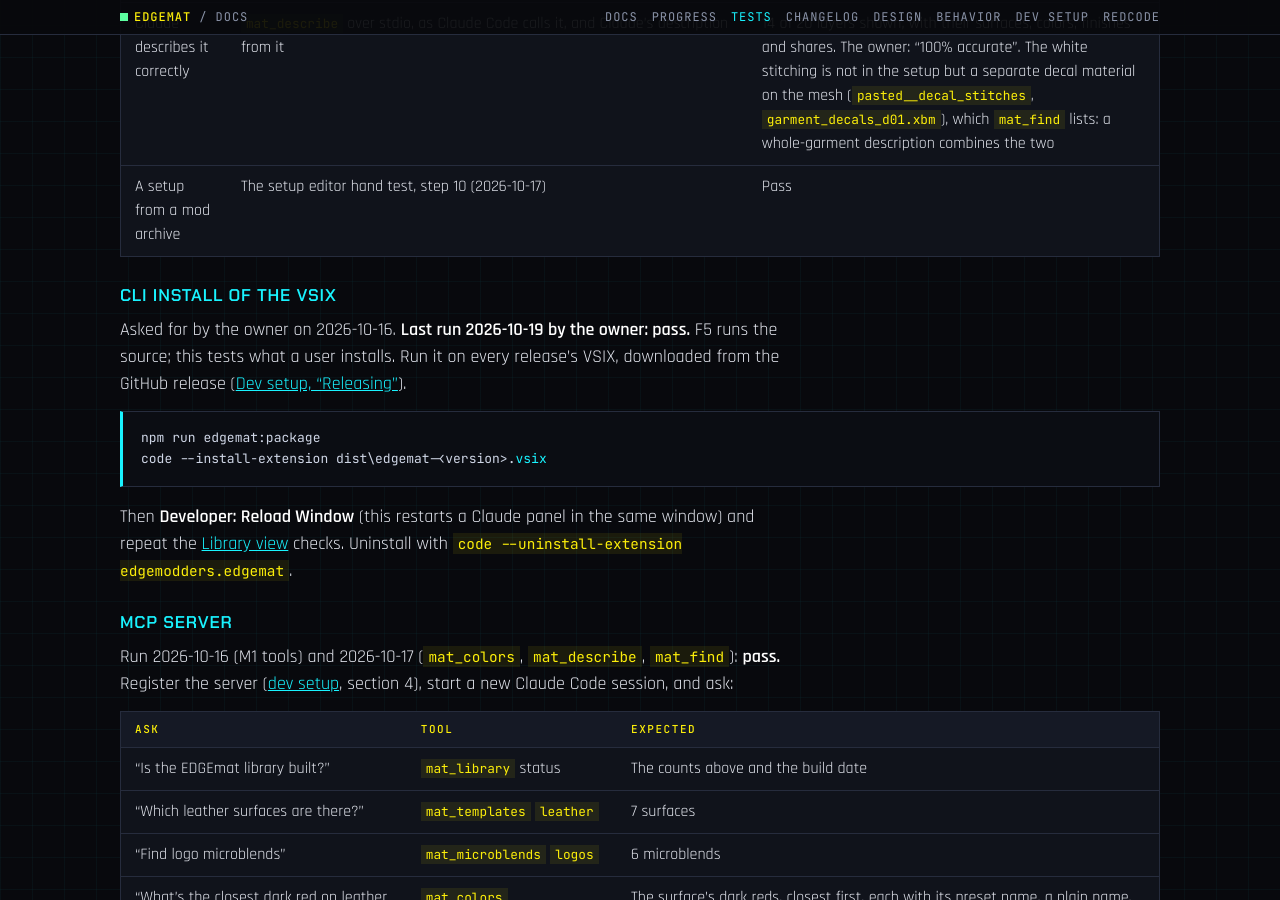
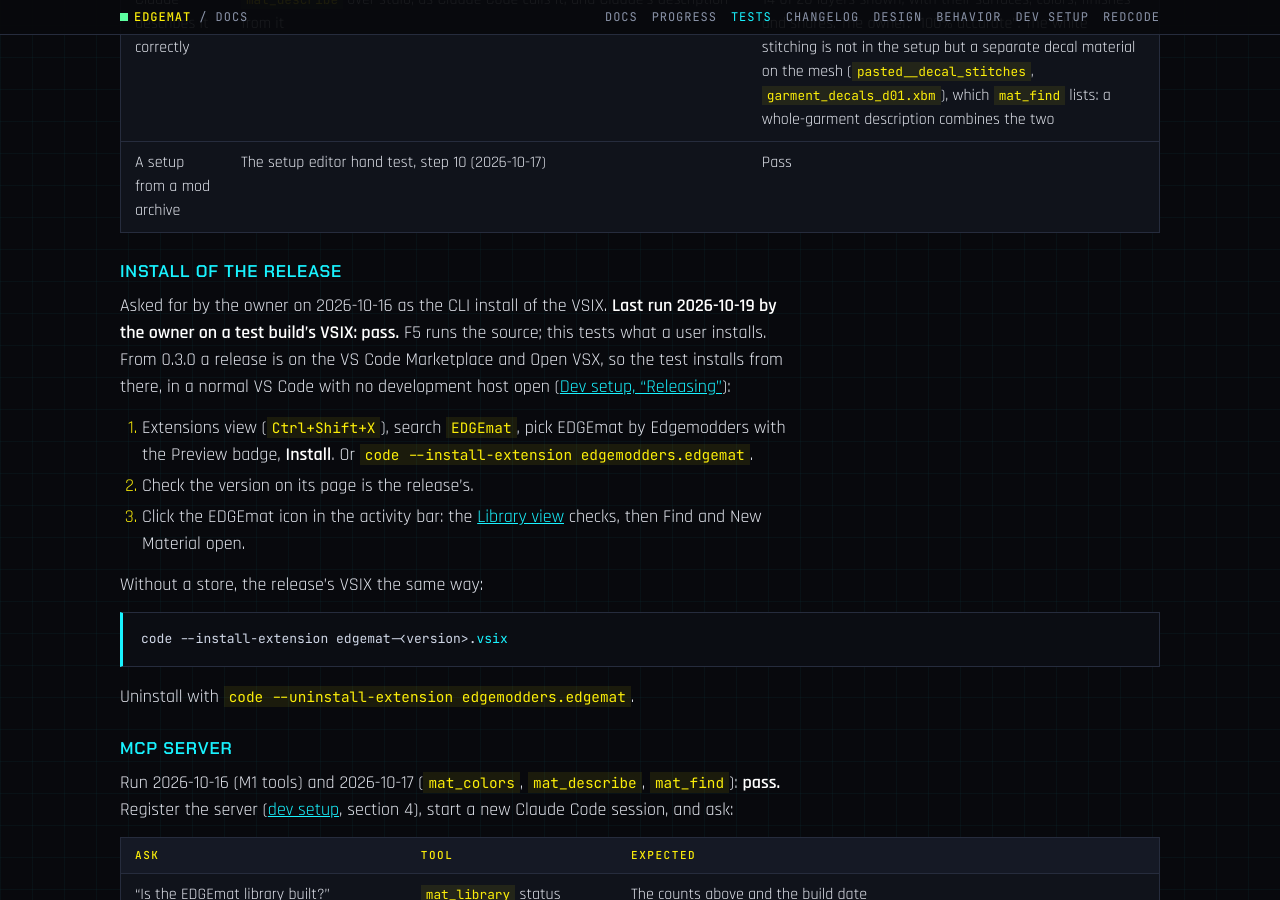
Before and after one commit to Edgemodders/EDGEmat, a Jekyll site: the page built from docs/testing.md, in a window 1280 px wide and 900 px high, scrolled down 16135 px. Built offline with Jekyll 4.4.1, drawn with Linux system fonts in a browser that asks for light colours; our own code applies the rules of GitHub Pages for plain Markdown files; some of the changed text lies outside the part shown.

Commit message:
0.3.0 released: progress, tests and status
Co-Authored-By: Claude Opus 5.5 <noreply@anthropic.com>

````diff
--- a/docs/testing.md
+++ b/docs/testing.md
@@ -22,7 +22,7 @@ Last updated 2026-10-20.
 | [Tiling check](#tiling-check) | In the game, from `npm run tiling-check` | M3 | 2026-10-20 | Done: LayerTile repeats the textures |
 | [M3 in-game round trip](#m3-in-game-round-trip) | In the game, with REDcode and Claude Code | M3 | 2026-10-20 | Pass on the owner's V; the deploy needed a separate step |
 | [M2 phase test](#m2-phase-test) | Against WolvenKit's reading, and by the owner | M2 | 2026-10-19 | Pass |
-| [CLI install of the VSIX](#cli-install-of-the-vsix) | By hand | Each release | 2026-10-19 | Pass |
+| [Install of the release](#install-of-the-release) | By hand, in a normal VS Code | Each release | 2026-10-19 (0.1 test build, VSIX) | 0.3.0 from the Marketplace: not run yet |
 | [Spec checks 1 to 10](#spec-checks-against-the-game) | Reading game files | M0 | 2026-10-14/15 | Done |
 | [In-game round 1](#in-game-round-1-colors-masks-overrides) | In the game | M0 | 2026-10-15 | Done |
 | [In-game round 2](#in-game-round-2-ratio) | In the game | M0 | 2026-10-15 | Done |
@@ -280,16 +280,21 @@ Built 2026-10-19. **Last run 2026-10-19 by the owner through F5: all 7 checks pa
 | Claude describes it correctly | `mat_describe` over stdio, as Claude Code calls it, and Claude's description from it | 14 of 20 layers shown, with their surfaces, colors, finishes and shares. The owner: "100% accurate". The white stitching is not in the setup but a separate decal material on the mesh (`pasted__decal_stitches`, `garment_decals_d01.xbm`), which `mat_find` lists: a whole-garment description combines the two |
 | A setup from a mod archive | The setup editor hand test, step 10 (2026-10-17) | Pass |
 
-### CLI install of the VSIX
+### Install of the release
 
-Asked for by the owner on 2026-10-16. **Last run 2026-10-19 by the owner: pass.** F5 runs the source; this tests what a user installs. Run it on every release's VSIX, downloaded from the GitHub release ([Dev setup, "Releasing"](dev-setup.html#releasing)).
+Asked for by the owner on 2026-10-16 as the CLI install of the VSIX. **Last run 2026-10-19 by the owner on a test build's VSIX: pass.** F5 runs the source; this tests what a user installs. From 0.3.0 a release is on the VS Code Marketplace and Open VSX, so the test installs from there, in a normal VS Code with no development host open ([Dev setup, "Releasing"](dev-setup.html#releasing)):
+
+1. Extensions view (`Ctrl+Shift+X`), search `EDGEmat`, pick EDGEmat by Edgemodders with the Preview badge, **Install**. Or `code --install-extension edgemodders.edgemat`.
+2. Check the version on its page is the release's.
+3. Click the EDGEmat icon in the activity bar: the [Library view](#library-view-in-vs-code) checks, then Find and New Material open.
+
+Without a store, the release's VSIX the same way:
 
 ```powershell
-npm run edgemat:package
-code --install-extension dist\edgemat-<version>.vsix
+code --install-extension edgemat-<version>.vsix
 ```
 
-Then **Developer: Reload Window** (this restarts a Claude panel in the same window) and repeat the [Library view](#library-view-in-vs-code) checks. Uninstall with `code --uninstall-extension edgemodders.edgemat`.
+Uninstall with `code --uninstall-extension edgemodders.edgemat`.
 
 ### MCP server
 
````
Also changed, not shown: CLAUDE.md (+1 -1 lines), docs/progress.md (+7 -5 lines), README.md.
